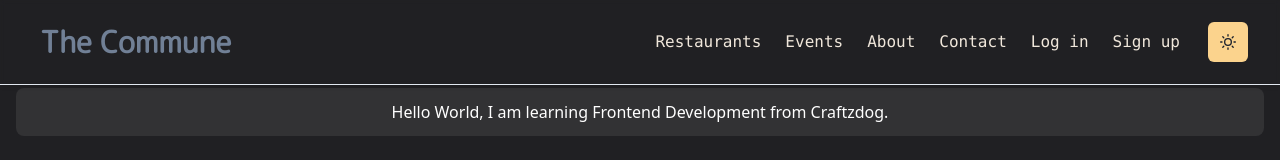
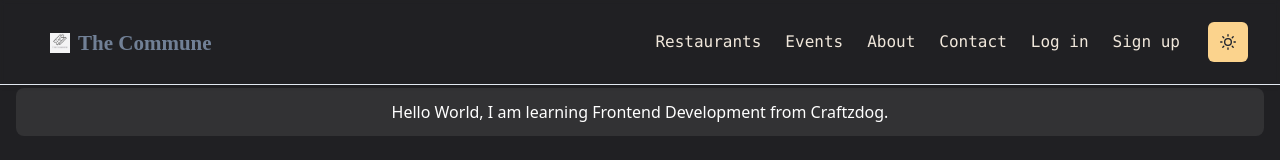
Before and after one commit to Rhaqim/thecommune, a Next.js app: page / in a window 1280 px wide. Shown: the top 160 px of the page. Built offline with nearby package versions, Linux system fonts and the light colour scheme.

Commit message:
added logos (will change eventually) and logo component

```diff
--- a/components/NavBar.js
+++ b/components/NavBar.js
@@ -16,6 +16,8 @@ import {
 } from '@chakra-ui/react'
 import ThemeToggleButton from './theme-toggle-button'
 import { HamburgerIcon } from '@chakra-ui/icons'
+
+import Logo from './logo'
 
 const LinkItem = ({ href, children, path }) => {
     const active = path === href
@@ -36,7 +38,7 @@ const LinkItem = ({ href, children, path }) => {
 const NavBar = props => {
     const [isOpen, setIsOpen] = React.useState(false)
     const colorMode = useColorModeValue('gray', 'grayDark')
-    const bg = useColorModeValue('white', 'grayDark')
+    const bg = useColorModeValue('WhiteAlpha.400', 'BlackAlpha.400')
     const borderColor = useColorModeValue('gray.200', 'gray.200')
 
     const handleClick = () => setIsOpen(!isOpen)
@@ -75,7 +77,7 @@ const NavBar = props => {
                     <LinkItem href='/'>
                         <Heading as='h1' size='lg'>
                             <Box as='span' color='gray.500'>
-                                The Commune
+                                <Logo />
                             </Box>
                         </Heading>
                     </LinkItem>
@@ -95,7 +97,6 @@ const NavBar = props => {
                             <LinkItem href={'/login'}>Log in</LinkItem>
                             <LinkItem href={'/signup'}>Sign up</LinkItem>
                         </Stack>
-                        {'  '}
                         <ThemeToggleButton />
                         <Box ml={2} display={{ base: 'inline-block', md: 'none' }}>
                             <Menu>
@@ -108,7 +109,7 @@ const NavBar = props => {
                                 <MenuList
                                     // isOpen={isOpen}
                                     onClick={handleClick}
-                                    bg={bg}
+                                    bg={useColorModeValue('whiteAlpha.900','blackAlpha.900')}
                                     color={colorMode}
                                     borderColor={borderColor}
                                 >
@@ -120,6 +121,12 @@ const NavBar = props => {
                                     </NextLink>
                                     <NextLink href={'/contact'} passHref>
                                         <MenuItem as={Link}>Contact</MenuItem>
+                                    </NextLink>
+                                    <NextLink href={'/login'} passHref>
+                                        <MenuItem as={Link}>Login</MenuItem>
+                                    </NextLink>
+                                    <NextLink href={'/signup'} passHref>
+                                        <MenuItem as={Link}>Sign up</MenuItem>
                                     </NextLink>
                                     <MenuItem as={Link} href={"https://github.com/rhaqim/"}>My Source</MenuItem>
                                 </MenuList>
--- /dev/null
+++ b/components/logo.js
@@ -0,0 +1,52 @@
+import Link from 'next/link'
+import Image from 'next/image'
+import { Text, useColorModeValue } from '@chakra-ui/react'
+import styled from '@emotion/styled'
+
+const LogoBox = styled.span`
+  display: inline-flex;
+  font-weight: bold;
+  font-size: 21px;
+  align-items: center;
+  height: 30px;
+  line-height: 20px;
+  padding: 10px;
+
+  img {
+    transition: 200ms ease;
+  }
+
+  &:hover img {
+    transform: rotate(20deg);
+  }
+`
+
+const Logo = () => {
+  // const footPrintImg = `/images/footprint${useColorModeValue('', '-dark')}.png`
+  const footPrintImg = `/logo1.png`
+
+  return (
+    <Link href={'/'}>
+      <a>
+        <LogoBox>
+          <Image
+            src={footPrintImg}
+            alt="footprint"
+            width="20px"
+            height="20px"
+          />
+          <Text
+            as={'h1'}
+            color={useColorModeValue('grey.800', 'WhiteAlpha.900')}
+            fontFamily="bold"
+            ml={2}
+          >
+            The Commune
+          </Text>
+        </LogoBox>
+      </a>
+    </Link>
+  )
+}
+
+export default Logo
```
Also changed, not shown: public/logo.png (added), public/logo1.png (added).
